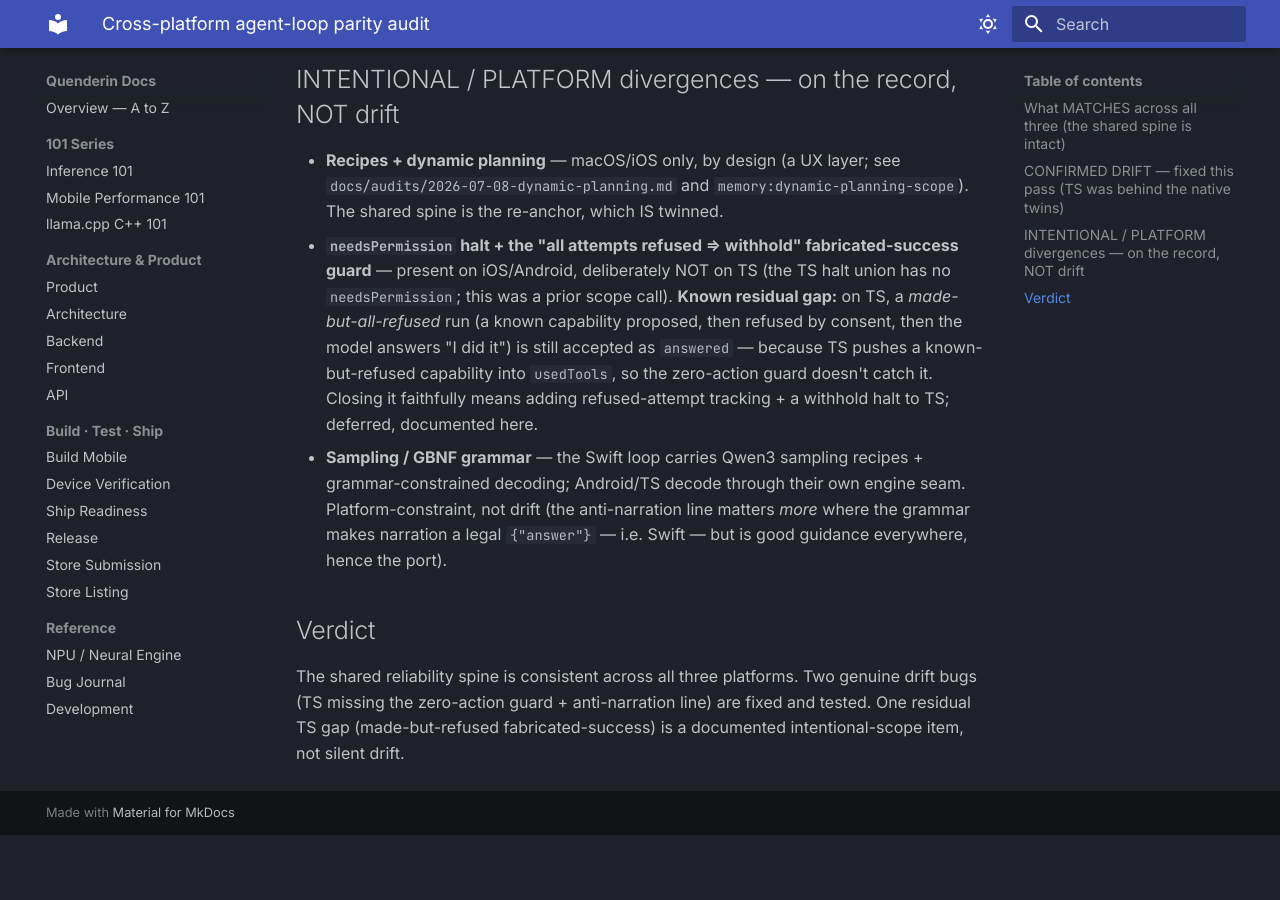
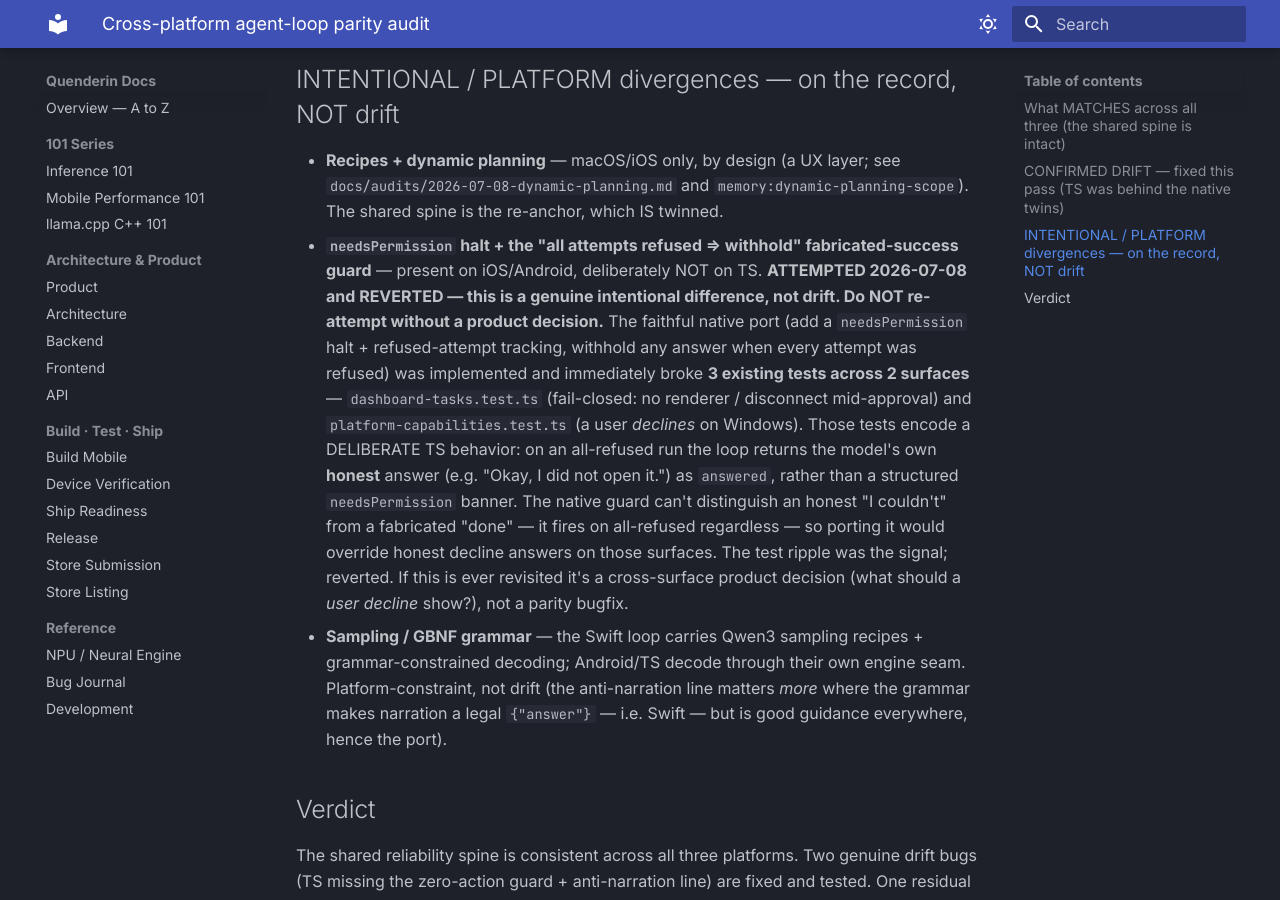
Before and after one commit to alikatgh/quenderin, an MkDocs documentation site: the page built from docs/audits/2026-07-08-agent-loop-parity.md, in a window 1280 px wide and 900 px high, scrolled down 1411 px. Built offline with MkDocs 1.6.1 and Material for MkDocs 9.7.7, drawn with Linux system fonts in a browser that asks for light colours; before the commit the page ends 2246 px from its top, so only the background shows below that.

Commit message:
docs(parity): record that the TS fabricated-success guard was attempted and reverted (intentional difference)
Closing the residual TS "all-refused ⇒ withhold" gap the faithful native way
(add a needsPermission halt + refused-attempt tracking) broke 3 existing tests
across 2 surfaces — dashboard fail-closed and a Windows user *decline* — that
deliberately return the model's honest "I didn't do it" as `answered` rather
than a needsPermission banner. The native guard can't distinguish an honest
"I couldn't" from a fabricated "done", so it would override honest decline
answers. Reverted; documented as a cross-surface product decision, not drift,
so a future session doesn't re-attempt it.

Co-Authored-By: Claude Opus 4.8 <noreply@anthropic.com>

```diff
--- a/docs/audits/2026-07-08-agent-loop-parity.md
+++ b/docs/audits/2026-07-08-agent-loop-parity.md
@@ -43,11 +43,17 @@ New: `src/services/capability/actionIntent.ts` (twin of Swift/Kotlin `ActionInte
   `docs/audits/2026-07-08-dynamic-planning.md` and `memory:dynamic-planning-scope`). The shared spine is
   the re-anchor, which IS twinned.
 - **`needsPermission` halt + the "all attempts refused ⇒ withhold" fabricated-success guard** — present on
-  iOS/Android, deliberately NOT on TS (the TS halt union has no `needsPermission`; this was a prior scope
-  call). **Known residual gap:** on TS, a *made-but-all-refused* run (a known capability proposed, then
-  refused by consent, then the model answers "I did it") is still accepted as `answered` — because TS
-  pushes a known-but-refused capability into `usedTools`, so the zero-action guard doesn't catch it. Closing
-  it faithfully means adding refused-attempt tracking + a withhold halt to TS; deferred, documented here.
+  iOS/Android, deliberately NOT on TS. **ATTEMPTED 2026-07-08 and REVERTED — this is a genuine intentional
+  difference, not drift. Do NOT re-attempt without a product decision.** The faithful native port (add a
+  `needsPermission` halt + refused-attempt tracking, withhold any answer when every attempt was refused)
+  was implemented and immediately broke **3 existing tests across 2 surfaces** — `dashboard-tasks.test.ts`
+  (fail-closed: no renderer / disconnect mid-approval) and `platform-capabilities.test.ts` (a user *declines*
+  on Windows). Those tests encode a DELIBERATE TS behavior: on an all-refused run the loop returns the
+  model's own **honest** answer (e.g. "Okay, I did not open it.") as `answered`, rather than a structured
+  `needsPermission` banner. The native guard can't distinguish an honest "I couldn't" from a fabricated
+  "done" — it fires on all-refused regardless — so porting it would override honest decline answers on those
+  surfaces. The test ripple was the signal; reverted. If this is ever revisited it's a cross-surface product
+  decision (what should a *user decline* show?), not a parity bugfix.
 - **Sampling / GBNF grammar** — the Swift loop carries Qwen3 sampling recipes + grammar-constrained decoding;
   Android/TS decode through their own engine seam. Platform-constraint, not drift (the anti-narration line
   matters *more* where the grammar makes narration a legal `{"answer"}` — i.e. Swift — but is good guidance
```
